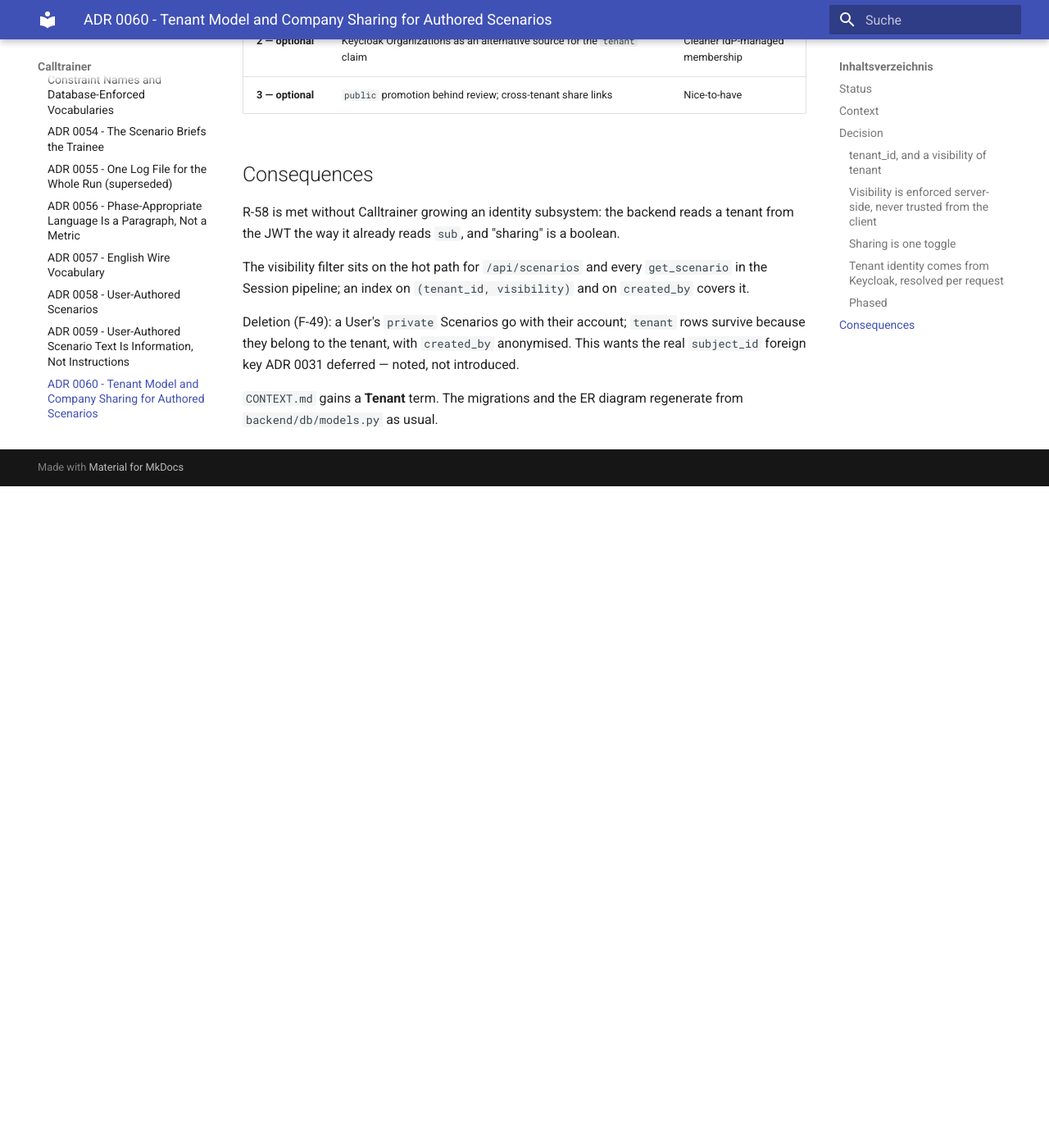
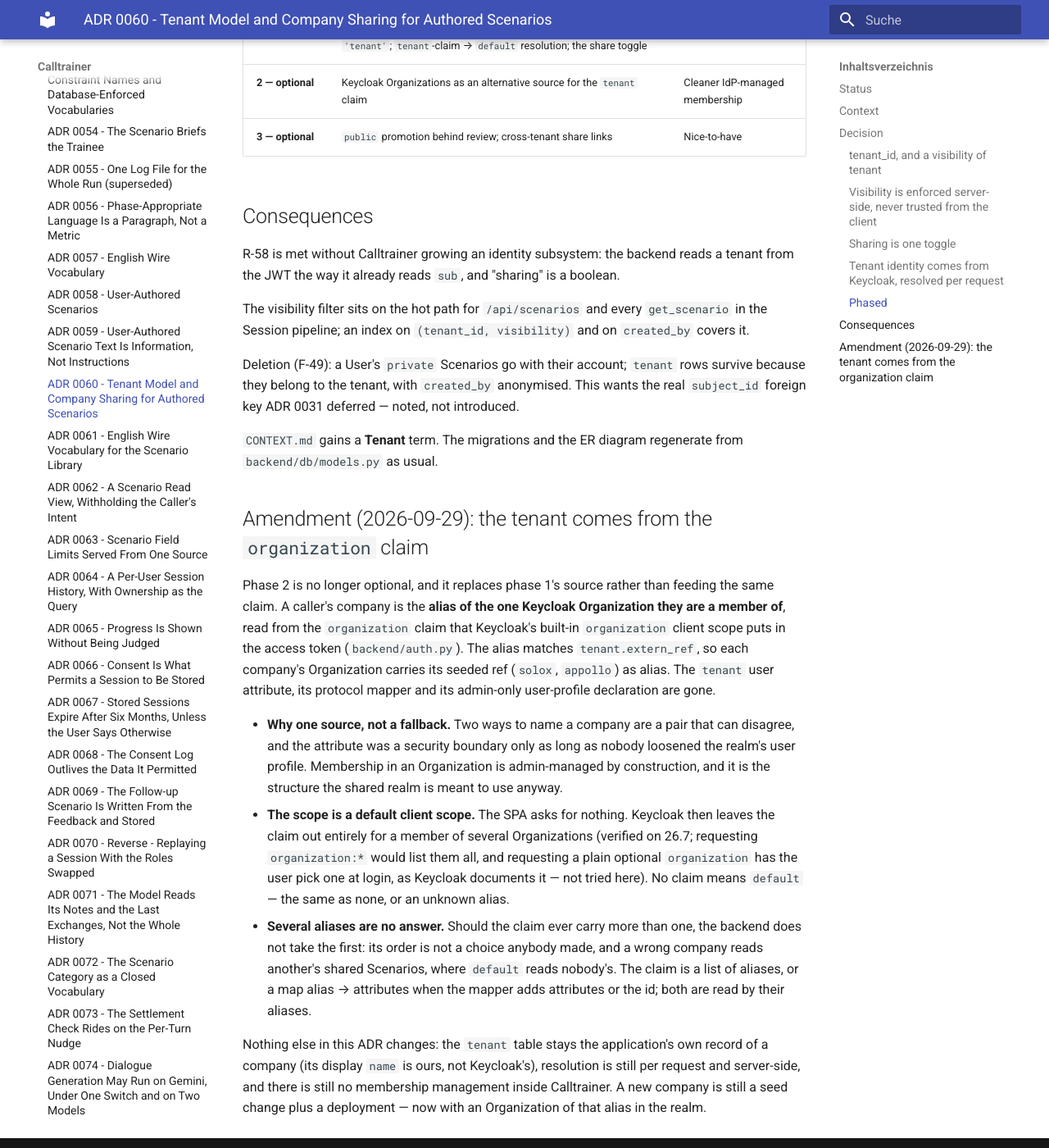
Before and after one commit to WIBWL/direkt-calltrainer, an MkDocs documentation site: the page built from docs/adr/0060-tenant-model-and-visibility.md, in a window 1280 px wide and 1400 px high, scrolled down 2517 px. Shown: the whole window at 82% size. Built offline with MkDocs 1.6.1 and Material for MkDocs 9.7.7, drawn with Linux system fonts in a browser that asks for light colours; before the commit the page ends 3110 px from its top, so only the background shows below that; some of the changed text lies outside the part shown.

Commit message:
Use organization client scope for tenant identification

```diff
--- a/docs/adr/0060-tenant-model-and-visibility.md
+++ b/docs/adr/0060-tenant-model-and-visibility.md
@@ -2,7 +2,10 @@
 
 ## Status
 
-Accepted and implemented through phase 1. **Builds on ADR 0058** (User-Authored
+Accepted and implemented through phase 2, **amended on 2026-09-29** — see the
+amendment at the end. The caller's company now comes from Keycloak
+Organizations, not from a `tenant` user attribute; the Decision's resolution
+order below no longer holds and is left as written. **Builds on ADR 0058** (User-Authored
 Scenarios): that decision established the row shape (`created_by`, `extern_id`,
 `visibility`), the one-table model and the owner-scoped CRUD. This ADR adds the
 third axis — **ownership by a company** — and the sharing that R-58 / F-59
@@ -118,3 +121,36 @@ introduced.
 
 `CONTEXT.md` gains a **Tenant** term. The migrations and the ER diagram
 regenerate from `backend/db/models.py` as usual.
+
+## Amendment (2026-09-29): the tenant comes from the `organization` claim
+
+Phase 2 is no longer optional, and it replaces phase 1's source rather than
+feeding the same claim. A caller's company is the **alias of the one Keycloak
+Organization they are a member of**, read from the `organization` claim that
+Keycloak's built-in `organization` client scope puts in the access token
+(`backend/auth.py`). The alias matches `tenant.extern_ref`, so each company's
+Organization carries its seeded ref (`solox`, `appollo`) as alias. The `tenant`
+user attribute, its protocol mapper and its admin-only user-profile declaration
+are gone.
+
+- **Why one source, not a fallback.** Two ways to name a company are a pair that
+  can disagree, and the attribute was a security boundary only as long as
+  nobody loosened the realm's user profile. Membership in an Organization is
+  admin-managed by construction, and it is the structure the shared realm is
+  meant to use anyway.
+- **The scope is a default client scope.** The SPA asks for nothing. Keycloak
+  then leaves the claim out entirely for a member of several Organizations
+  (verified on 26.7; requesting `organization:*` would list them all, and
+  requesting a plain optional `organization` has the user pick one at login, as
+  Keycloak documents it — not tried here). No claim means `default` — the same as none, or an unknown alias.
+- **Several aliases are no answer.** Should the claim ever carry more than one,
+  the backend does not take the first: its order is not a choice anybody made,
+  and a wrong company reads another's shared Scenarios, where `default` reads
+  nobody's. The claim is a list of aliases, or a map alias → attributes when the
+  mapper adds attributes or the id; both are read by their aliases.
+
+Nothing else in this ADR changes: the `tenant` table stays the application's own
+record of a company (its display `name` is ours, not Keycloak's), resolution is
+still per request and server-side, and there is still no membership management
+inside Calltrainer. A new company is still a seed change plus a deployment —
+now with an Organization of that alias in the realm.
--- a/docs/deployment.md
+++ b/docs/deployment.md
@@ -75,10 +75,12 @@ Locally, `keycloak/direkt-realm.json` sets all of this up; in the realm at `keyc
    - Valid post logout redirect URIs: `https://calltrainer.efre-direkt.de/*`
    - Web origins: `https://calltrainer.efre-direkt.de` (the SPA's; the backend's host never talks to Keycloak from a browser)
 2. **Audience mapper** on the client: type *Audience*, included custom audience `direkt-calltrainer`, added to the access token. Without it `backend/auth.py` rejects every token.
-3. **User profile**: declare the attribute `tenant`, *view* and *edit* **admin only**. This is a security boundary (ADR 0060): a user who can set their own `tenant` reads another company's shared Scenarios. Do not set the unmanaged attribute policy to *Enabled*.
-4. **Tenant mapper** on the client: type *User Attribute*, attribute `tenant`, claim `tenant`, added to the access token.
-5. **Users**: give each one a `tenant` whose value is a seeded tenant (`solox`, `appollo`; see `shared/db/seed_data.py`). An unknown value or none lands in the `default` tenant. A new company is a seed change plus a deployment.
+3. **Organizations** (ADR 0060): switch them on in *Realm settings*, and add the built-in `organization` client scope to the client as a **Default** scope (not *Optional*: the SPA does not ask for it). The token then carries `"organization": ["<alias>"]`.
+4. **One Organization per company**, its **alias** exactly a seeded tenant's `extern_ref` (`solox`, `appollo`; see `shared/db/seed_data.py`). The alias is what the backend matches; the name is only Keycloak's. A new company is a seed change plus a deployment.
+5. **Members**: add each user to their company's Organization. No Organization, an unknown alias, or more than one lands in the `default` tenant (Keycloak leaves the claim out for a member of several). Membership is a security boundary: a member reads the company's shared Scenarios, so members are added by an admin or by invitation — do not link an identity provider to an Organization in a way that lets it add users who are not the company's.
 6. Realm: *Require SSL* at least `external requests`. The development users `niklas`/`mathias`/`eberhard` do not exist there and must not.
+
+**Moving a realm off the old `tenant` attribute:** set up 3–5 *before* the backend image that reads Organizations goes out, since it ignores the `tenant` claim and every user would otherwise see only built-ins and their own Scenarios until they are members. Afterwards delete the client's *User Attribute* mapper for `tenant` and the `tenant` attribute from the user profile.
 
 ### Legal
 
--- a/docs/testing.md
+++ b/docs/testing.md
@@ -76,7 +76,7 @@ source of that content, and which imports without a database.
 | PDF text extraction for an authored Scenario | F-58, ADR 0024, ADR 0058, ADR 0059 | `test_scenario_documents.py` |
 | Follow-up Scenario drafted on request from a Session's feedback (the played case and the wrap-up carried forward, what the model is still not given, the route's refusals and idempotency, that it is stored once as the User's own private Scenario, and that it leaves the library when its Session does) | F-60, F-10, ADR 0011, ADR 0031, ADR 0043, ADR 0050, ADR 0051, ADR 0058, ADR 0059, ADR 0066, ADR 0067, ADR 0069, ADR 0070 | `test_followup_scenario.py` |
 | Reverse of a finished Session (the row it writes, the briefing, idempotency, the refusals, and what a deletion and the retention sweep take) | F-61, ADR 0043, ADR 0050, ADR 0051, ADR 0059, ADR 0066, ADR 0067, ADR 0070 | `test_reverse.py` |
-| Tenant resolution (org claim → e-mail domain → default) | R-58, ADR 0060 | `test_tenants.py` |
+| Tenant resolution (Organization claim → default) | R-58, ADR 0060 | `test_tenants.py` |
 | Sanitising authored Scenario text before it reaches the prompt | ADR 0024, ADR 0059 | `test_authored_text.py` |
 | Counterpart behaviour (LLM system prompt) | F-01, F-03, F-04, F-12, R-12, ADR 0043, ADR 0045, ADR 0033/0037/0038 | `test_system_prompt.py` |
 | The swapped casting a reverse runs under (prompt, opening, call-state notes, settlement check, per-turn anti-repeat nudge) | F-61, ADR 0038, ADR 0043, ADR 0045, ADR 0070, ADR 0071, ADR 0073 | `test_reverse_prompt.py` |
```
Also changed, not shown: CLAUDE.md (+2 -2 lines), CONTEXT.md (+2 -2 lines), README.md (+1 -1 lines), docs/codebase-notes.md (+1 -1 lines), 8 other files.
